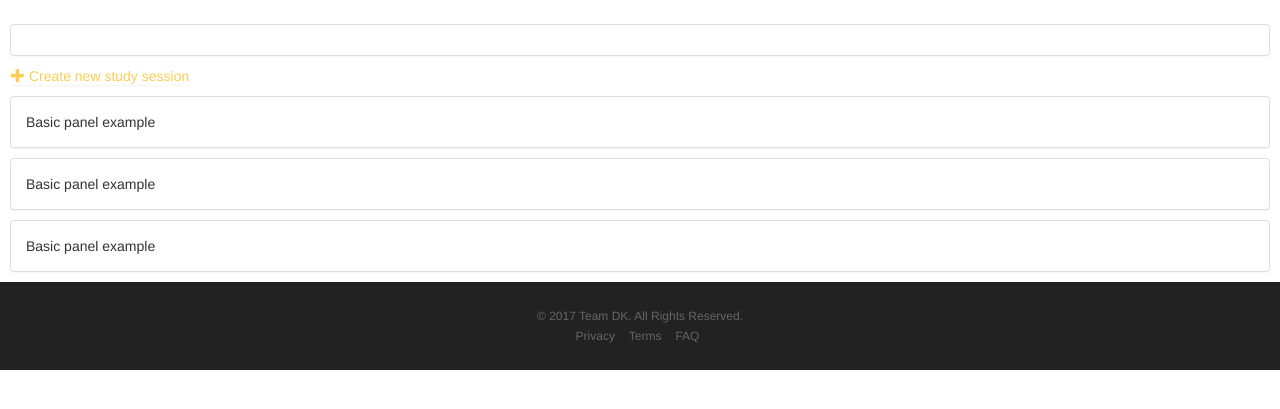
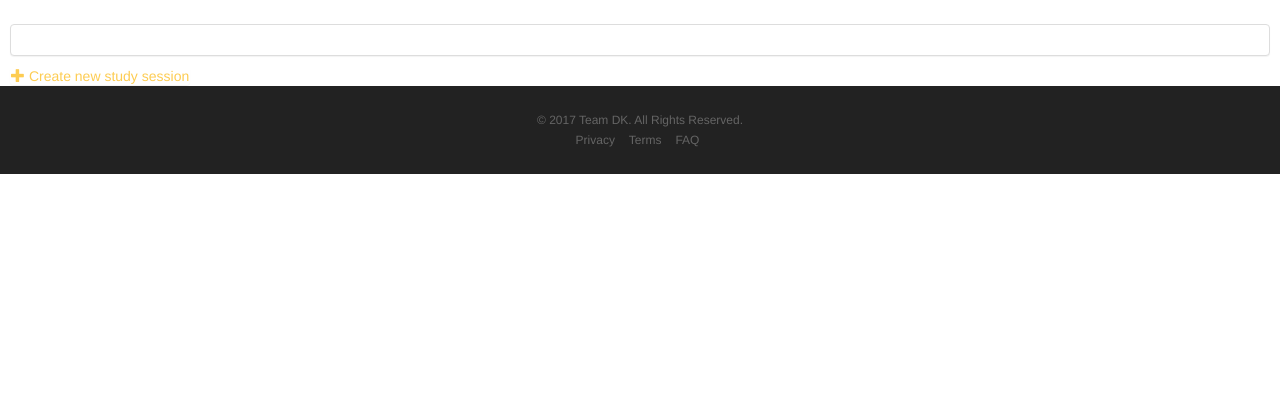
Before and after one commit to team-dk/dkpay, a Django app: a page that uses project/templates/layout_group_dashboard.html in a window 1280 px wide. Shown: the part 51-460 px from the top of the page. Run offline with Django 3.2, Linux system fonts and the light colour scheme; some libraries are stand-ins or nearby versions; some web fonts are replaced.

Commit message:
Remove default values

```diff
--- a/project/templates/layout_group_dashboard.html
+++ b/project/templates/layout_group_dashboard.html
@@ -9,20 +9,4 @@
        <span class="glyphicon glyphicon-plus" aria-hidden="true"></span>
             Create new study session
     </a>
-    {#    use for loop here#}
-    <div class="panel panel-default">
-        <div class="panel-body">
-            Basic panel example
-        </div>
-    </div>
-    <div class="panel panel-default">
-        <div class="panel-body">
-            Basic panel example
-        </div>
-    </div>
-    <div class="panel panel-default">
-        <div class="panel-body">
-            Basic panel example
-        </div>
-    </div>
 {% endblock %}
```
